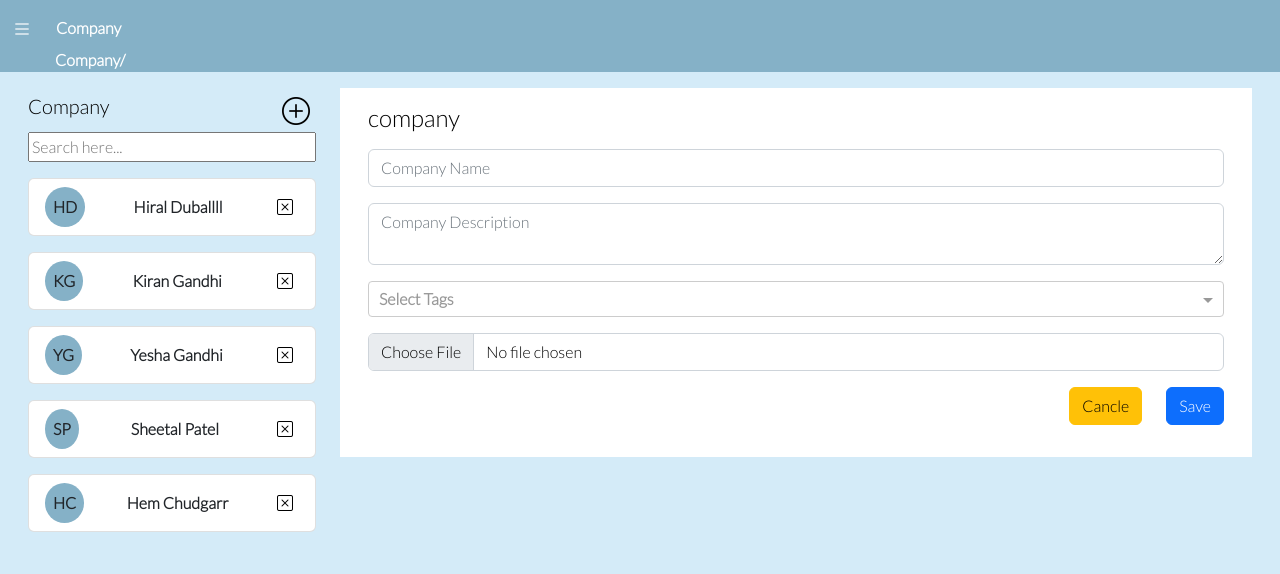
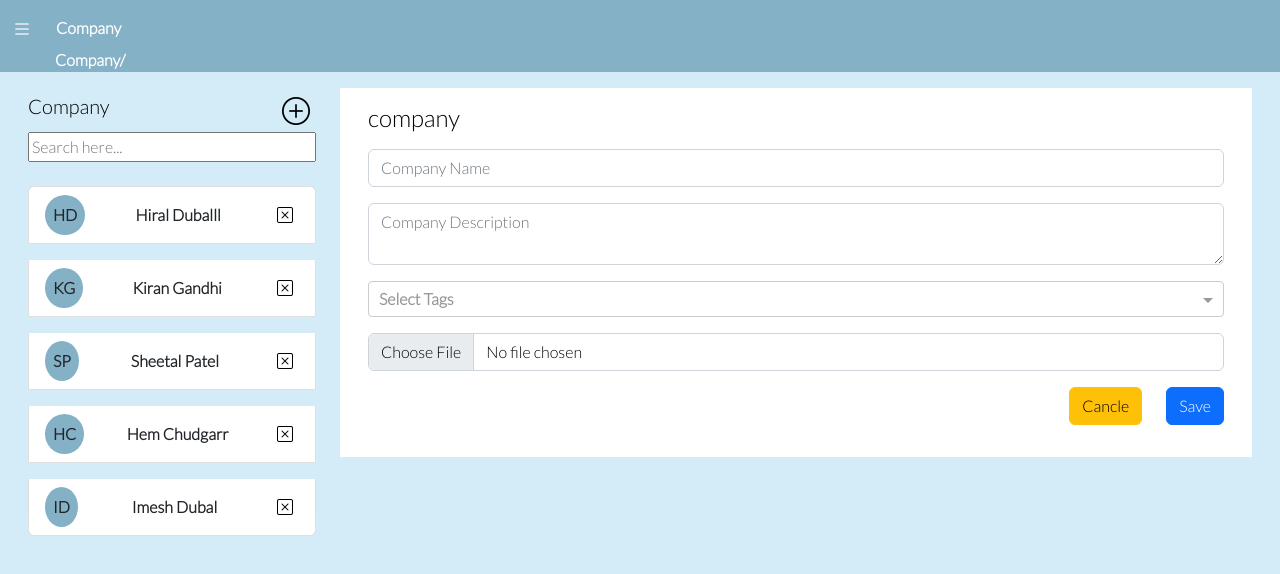
Before and after one commit to hbdubal/task-11-10-2022-, an Angular app: page /company/add in a window 1280 px wide. Shown: the top 574 px of the page. Built offline with nearby package versions, Linux system fonts and the light colour scheme; data requests are answered from the project's data file.

Commit message:
No record found filter

```diff
--- a/db.json
+++ b/db.json
@@ -1,7 +1,7 @@
 {
   "company": [
     {
-      "companyName": "hiral duballll",
+      "companyName": "hiral duballl",
       "companyDescription": "Front-end developer",
       "companyTags": [
         {
@@ -23,22 +23,6 @@
       ],
       "companyLogo": "",
       "id": 2
-    },
-    {
-      "companyName": "yesha gandhi",
-      "companyDescription": "fashion designer",
-      "companyTags": [
-        {
-          "id": 5,
-          "name": "Angular"
-        },
-        {
-          "id": 2,
-          "name": "Codeigniter"
-        }
-      ],
-      "companyLogo": "",
-      "id": 3
     },
     {
       "companyName": "sheetal patel",
@@ -67,6 +51,18 @@
       ],
       "companyLogo": "",
       "id": 5
+    },
+    {
+      "companyName": "imesh dubal",
+      "companyDescription": "event",
+      "companyTags": [
+        {
+          "id": 1,
+          "name": "Laravel"
+        }
+      ],
+      "companyLogo": "C:\\fakepath\\company.PNG",
+      "id": 6
     }
   ]
 }
--- a/src/app/company/company-list/company-list.component.html
+++ b/src/app/company/company-list/company-list.component.html
@@ -10,20 +10,25 @@
 
     <!-- Start: Search-box -->
     <div class="search-box">
-        <input class="searchBar w-100" type="text" placeholder="Search here..." [(ngModel)]="searchText" />
+        <input class="searchBar w-100" type="search" placeholder="Search here..." [(ngModel)]="searchText" />
     </div>
     <!-- End: Search-box -->
 
     <!-- Start: List Of Company -->
     <a class="text-decoration-none listdata">
-        <ul class="list-group mt-3 d-flex" *ngFor="let companyList of company | searchFilter:searchText">
-            <li class="list-group-item d-flex align-items-center justify-content-space-between" (click)="onEditList(companyList.id)">
-                <span class="p-2 rounded-circle" style="background-color: #85b1c7;"> {{companyList.companyName | nameInitials}}</span>
-                <span> {{companyList.companyName | titlecase}} </span>
-                <button class="delete-icon bi bi-x-square border-0 bg-transparent"
-                    (click)="onDelete(companyList.id)"></button>
+        <ul class="list-group mt-3 d-flex" *ngIf="companyList | searchFilter:searchText as filterList">
+            <li class="list-group-item my-2" *ngFor="let companyList of company">
+                <div class="d-flex align-items-center justify-content-space-between"
+                    (click)="onEditList(companyList.id)">
+                    <span class="p-2 rounded-circle" style="background-color: #85b1c7;"> {{companyList.companyName |
+                        nameInitials}}</span>
+                    <span> {{companyList.companyName | titlecase}} </span>
+                    <button class="delete-icon bi bi-x-square border-0 bg-transparent"
+                        (click)="onDelete(companyList.id)"></button>
+                </div>
             </li>
         </ul>
     </a>
     <!-- End: List Of Company -->
+    <!-- <p *ngIf="filterList.length===0">No data found</p> -->
 </section>
--- a/src/app/company/company-list/company-list.component.ts
+++ b/src/app/company/company-list/company-list.component.ts
@@ -2,6 +2,7 @@ import { Component, OnInit } from '@angular/core';
 import { Router } from '@angular/router';
 import { BreadcrumbServiceService } from 'src/app/core/service/breadcrumb-service.service';
 import { CompanyService } from 'src/app/service/company.service';
+import { Company } from '../company.model';
 
 
 @Component({
@@ -12,8 +13,9 @@ import { CompanyService } from 'src/app/service/company.service';
 export class CompanyListComponent implements OnInit {
   public company: any;
   public searchText: string = '';
+  public companyList: Company[] = [];
 
-  constructor(private companyService: CompanyService, private router: Router,private breadcrumbService:BreadcrumbServiceService) {
+  constructor(private companyService: CompanyService, private router: Router, private breadcrumbService: BreadcrumbServiceService) {
     this.company = [];
   }
 
@@ -43,9 +45,12 @@ export class CompanyListComponent implements OnInit {
 
   //Delete Data
   onDelete(id: number) {
-    this.companyService.deleteData(id).subscribe(resp => {
-      this.getCompanyData();
-    })
+     if (confirm('Are you sure you want to delete this Data??')) {
+      this.companyService.deleteData(id).subscribe(() => {
+        this.getCompanyData();
+      });
+      this.router.navigate(['company/add']);
+    }
   }
 
   //Form onclick Event
@@ -53,4 +58,5 @@ export class CompanyListComponent implements OnInit {
     this.router.navigate(['company/add']);
     this.breadcrumbService.breadcrumb.next('add');
   }
+
 }
--- a/src/app/shared/search-filter.pipe.ts
+++ b/src/app/shared/search-filter.pipe.ts
@@ -6,14 +6,14 @@ import { Company } from '../company/company.model';
 })
 export class SearchFilterPipe implements PipeTransform {
 
-  transform(values: Company[], searchText: any): Company[] {
-    if (!values || !searchText) {
-      return values;
-    }
-    else {
-     return values.filter((company) => {
-        return company.companyName.toLowerCase().indexOf(searchText.toLowerCase()) !== -1
-      });
-    }
+  transform(values: Company[], searchText: any): any {
+    if (!values) return null;
+    if (!searchText) return values;
+
+    searchText = searchText.toLowerCase();
+
+    return values.filter((company)=> {
+      return JSON.stringify(company).toLowerCase().includes(searchText);
+    });
   }
 }
```
